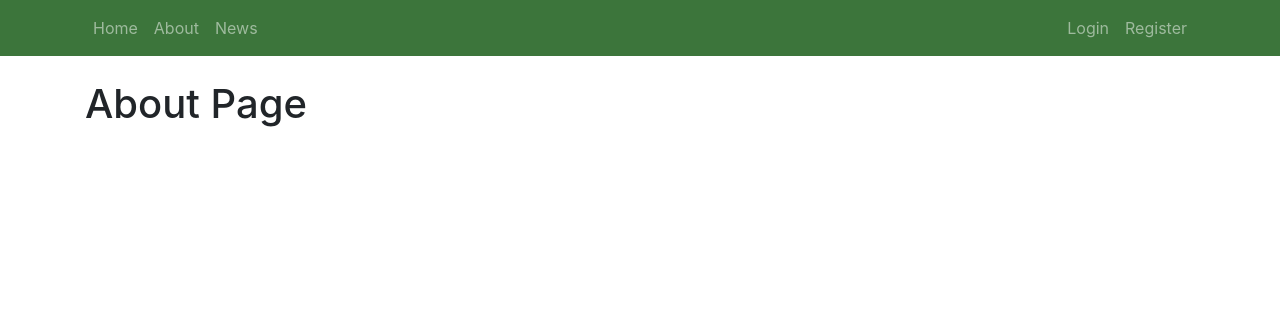
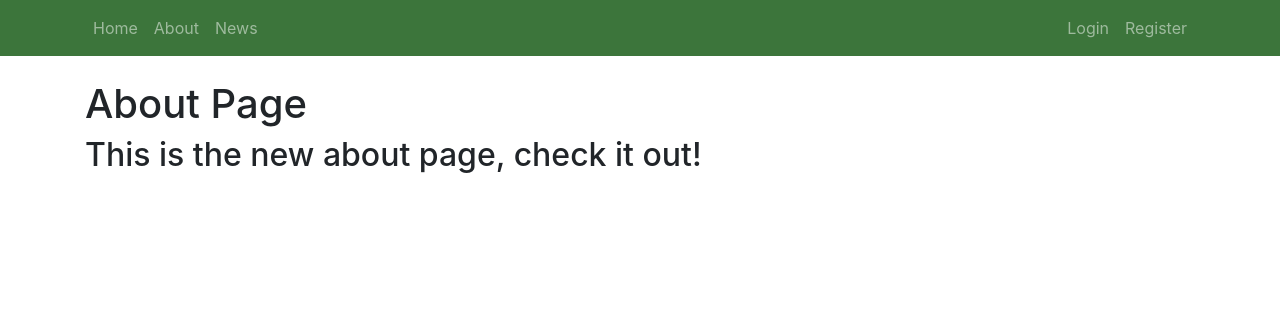
Before and after one commit to KimiKimKimmy/IBWebsite, a Flask app: page /about in a window 1280 px wide. Shown: the top 316 px of the page. Run offline with Flask 2, Linux system fonts and the light colour scheme; some libraries are stand-ins or nearby versions.

Commit message:
update message

```diff
--- a/mainpage/templates/about.html
+++ b/mainpage/templates/about.html
@@ -1,4 +1,6 @@
 {% extends "layout.html" %}
 {% block content %}
 	<h1>About Page<h1>
+	<h2>This is the new about page, check it out!</h2>
+	<!--Update-->
 {% endblock content %}
```
